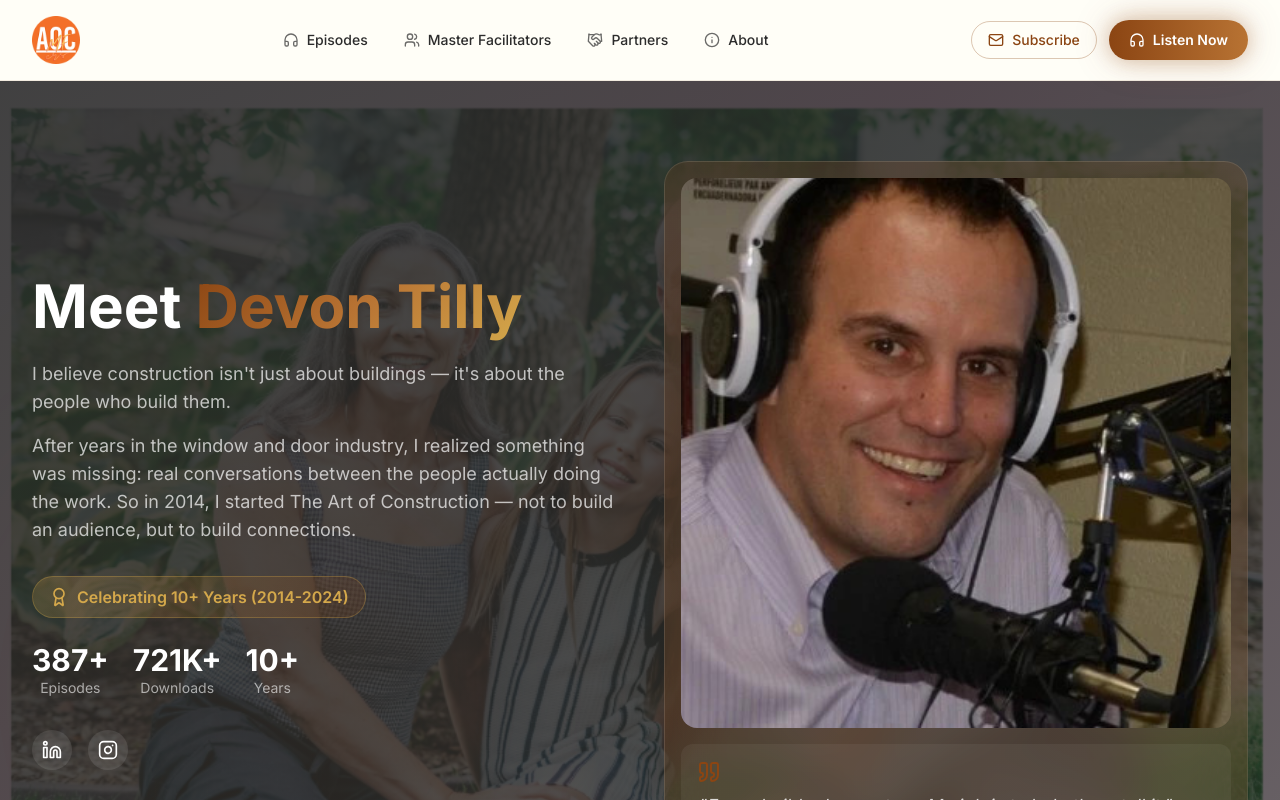
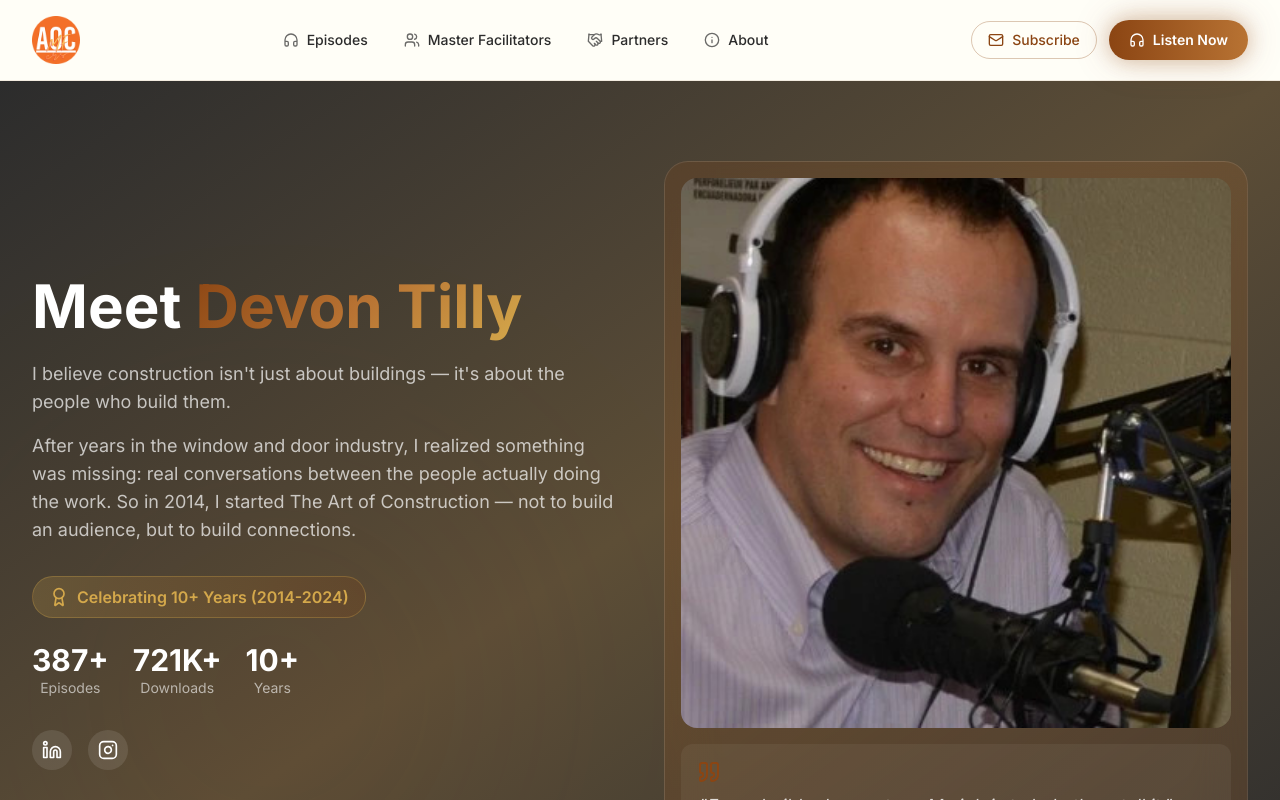
Before and after one commit to HummingAgent/aoc-website, a Next.js app: page /about in a window 1280 px wide. Shown: the top 800 px of the page. Built offline with nearby package versions, Linux system fonts and the light colour scheme; a web font is replaced by a local one.

Commit message:
Update hero: solo photo in box, blank background

```diff
--- a/src/app/about/page.tsx
+++ b/src/app/about/page.tsx
@@ -114,16 +114,8 @@
       </AnimatePresence>
       {/* Hero Section */}
       <section className="relative py-20 overflow-hidden">
-        {/* Background Image - Family Photo */}
-        <div className="absolute inset-0">
-          <Image
-            src="/images/devon-family.png"
-            alt="The Tilly Family"
-            fill
-            className="object-cover object-top"
-          />
-        </div>
-        <div className="absolute inset-0 bg-gradient-to-br from-charcoal/90 via-charcoal/80 to-charcoal/70" />
+        {/* Clean gradient background - no image */}
+        <div className="absolute inset-0 bg-gradient-to-br from-charcoal via-aged-wood to-charcoal" />
         <div className="absolute inset-0 beam-pattern opacity-10" />
         <motion.div
           initial={{ opacity: 0 }}
```
